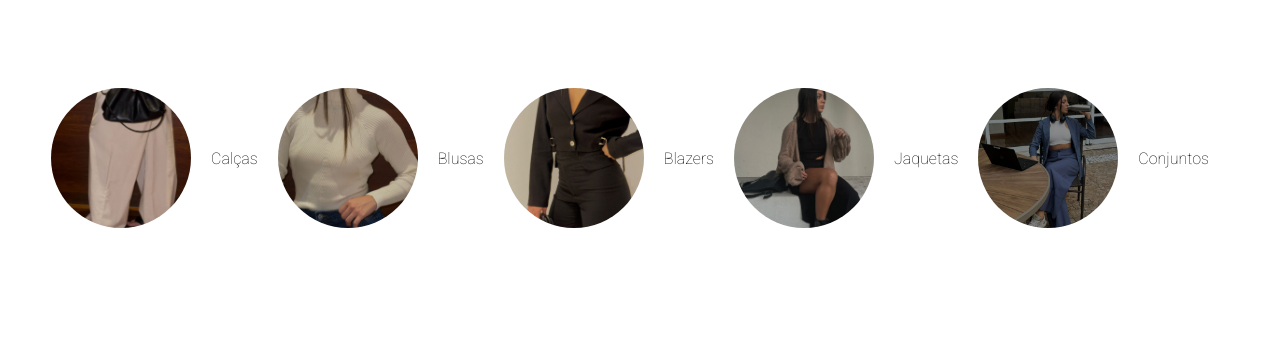
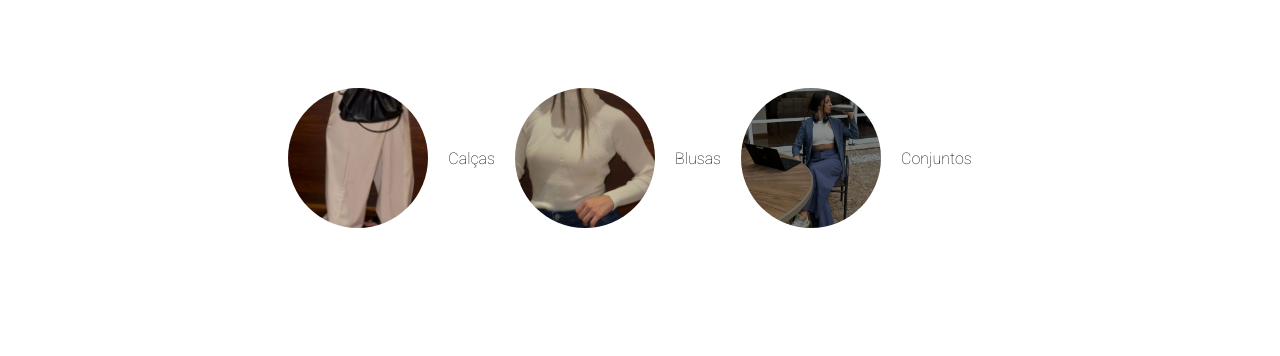
Before and after one commit to piegosalles10kk/handbook, a plain HTML site: page index.html in a window 1280 px wide. Shown: the part 112-468 px from the top of the page. Drawn offline with Linux system fonts and the light colour scheme.

Commit message:
Remover 3 bolas

```diff
--- a/index.html
+++ b/index.html
@@ -30,10 +30,6 @@
         <p class="texto-foto">Calças</p>
         <img class="product-type" src="./img/roupas/blusa1-1.jpeg" alt="Blusas">
         <p class="texto-foto">Blusas</p>
-        <img class="product-type" src="./img/roupas/blazer1-1.jpeg" alt="Blazers">
-        <p class="texto-foto">Blazers</p>
-        <img class="product-type" src="./img/roupas/jaqueta1-1.jpeg" alt="Jaquetas">
-        <p class="texto-foto">Jaquetas</p>
         <img class="product-type" src="./img/roupas/conjunto1-1.jpeg" alt="Conjuntos">
         <p class="texto-foto">Conjuntos</p>
         <!-- Adicionar mais imagens conforme necessário -->
```
